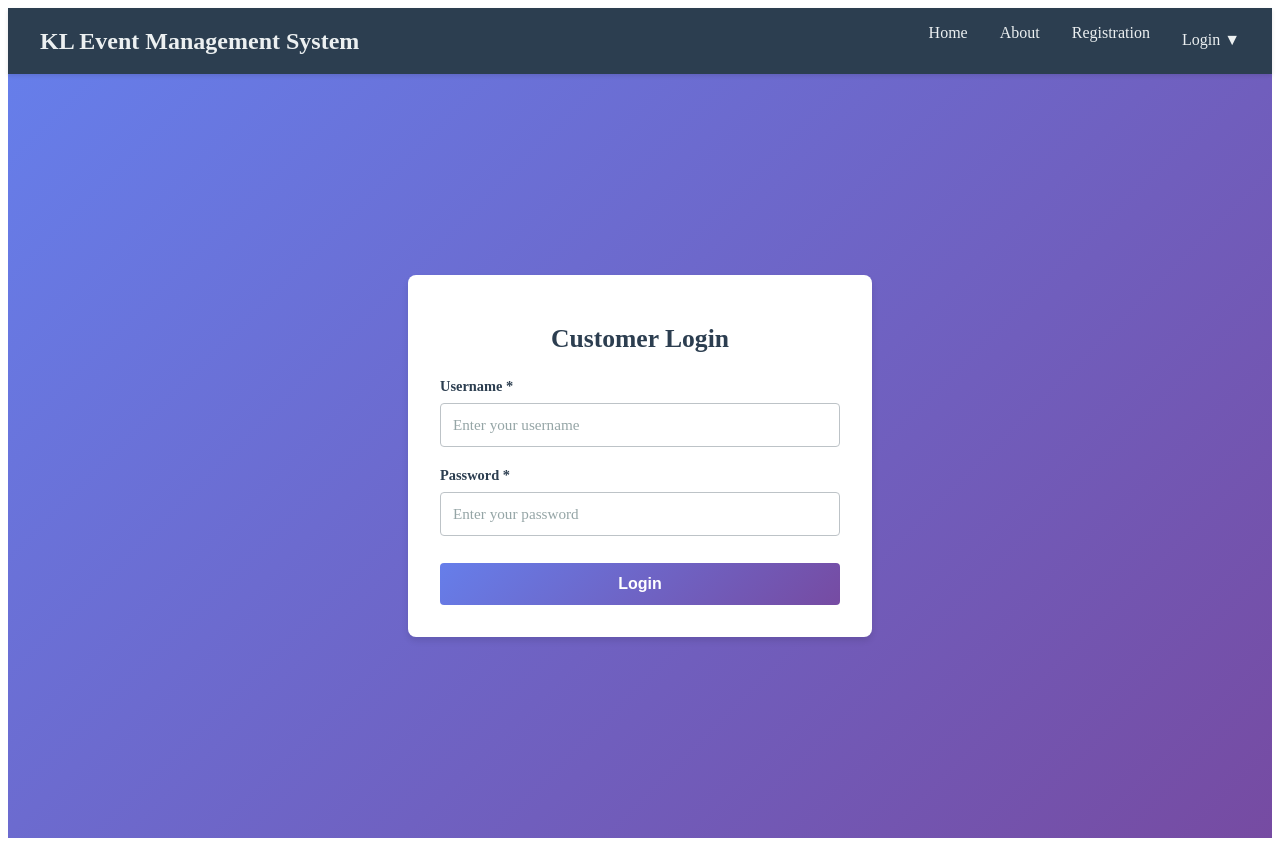
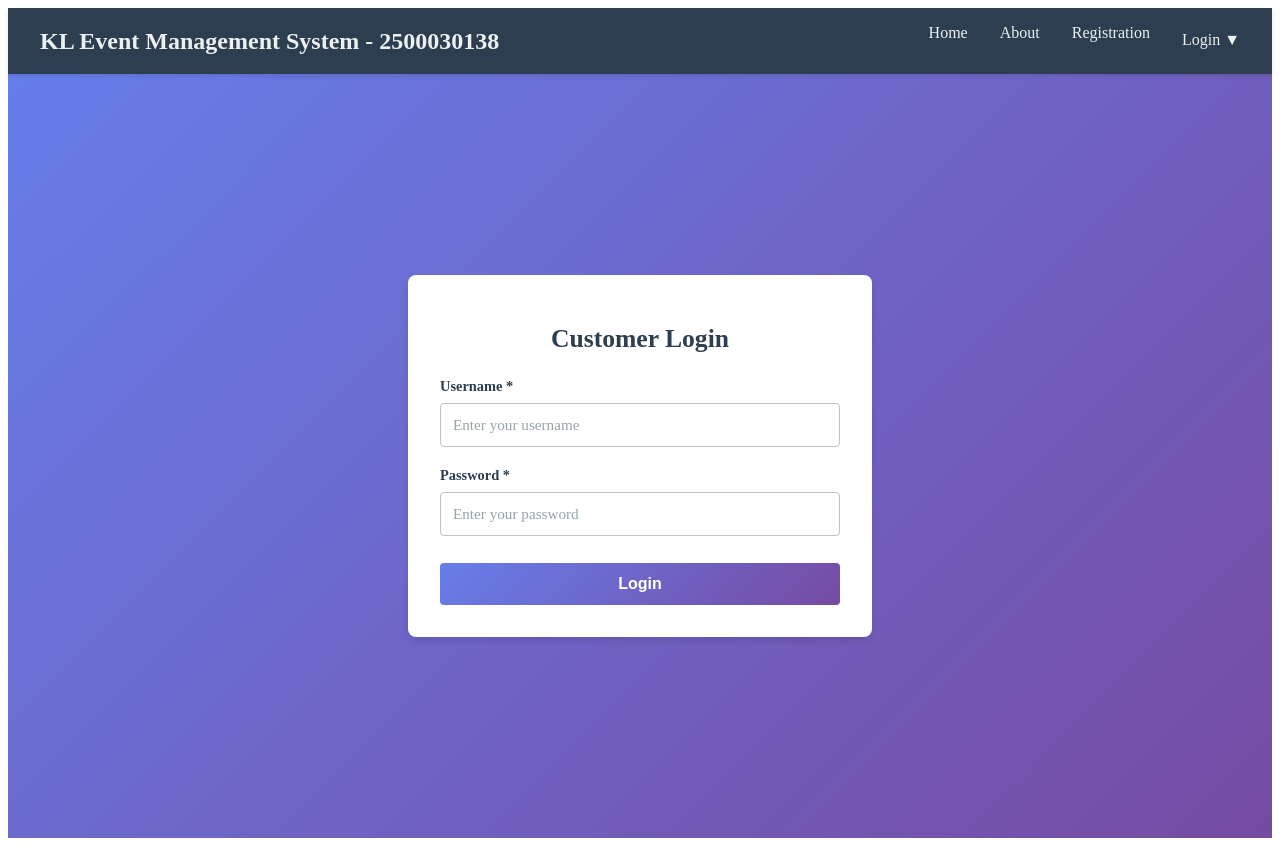
Before and after one commit to RajaHithesh/react-sdp-repo, a React (Vite) app: page /customer-login in a window 1280 px wide. Built offline with nearby package versions, Linux system fonts and the light colour scheme.

Commit message:
Modify Main NavBar.jsx

```diff
--- a/src/pages/MainNavBar.jsx
+++ b/src/pages/MainNavBar.jsx
@@ -19,7 +19,7 @@ const MainNavBar = () => {
       <div className="navbar-container">
         <div className="navbar-logo">
           <Link to="/" className="logo-link">
-            KL Event Management System
+            KL Event Management System -  2500030138
           </Link>
         </div>
         <ul className="nav-menu">
```
